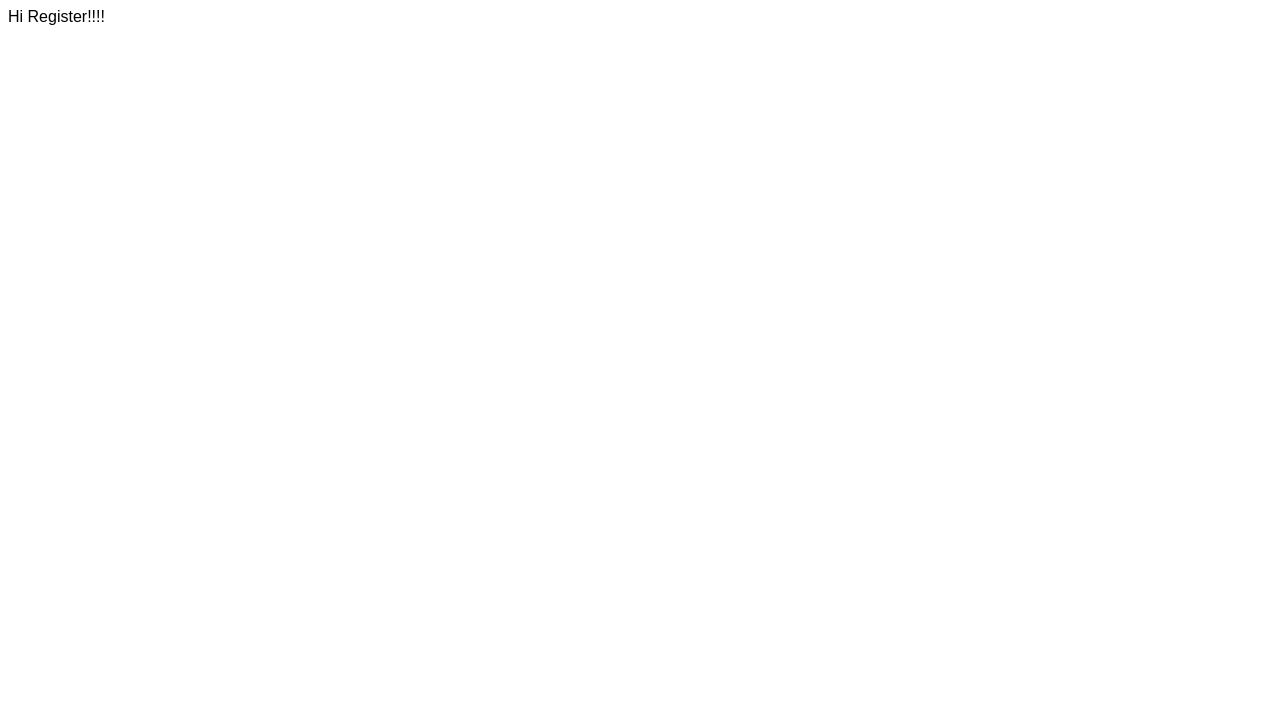
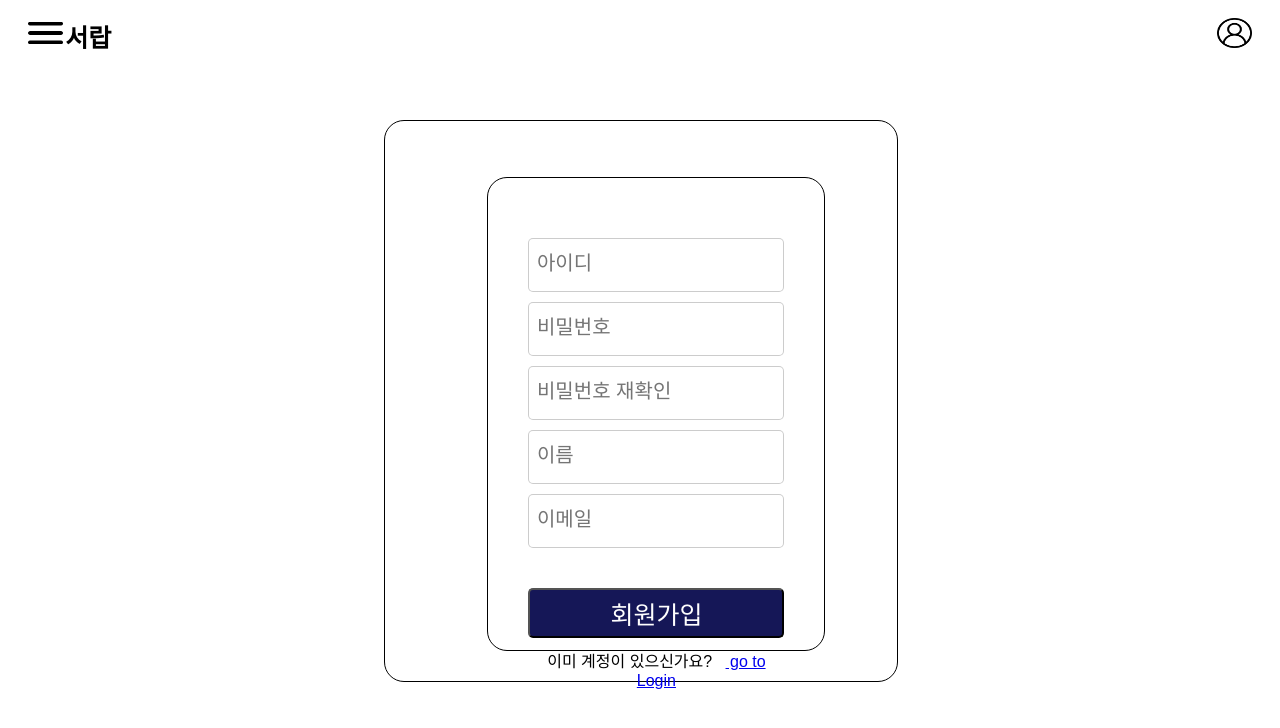
Before and after one commit to to06109/Seorab, a React (Create React App) app: page /register in a window 1280 px wide. Shown: the top 728 px of the page. Built offline with nearby package versions, Linux system fonts and the light colour scheme.

Commit message:
feat(Register): 회원가입 구현

```diff
--- a/src/routes/Login.js
+++ b/src/routes/Login.js
@@ -49,6 +49,7 @@ export default function Login() {
       <div id="container">
         <div className="box">
           <form className="flex_col top_margin" onSubmit={onClick}>
+            <div className="empty_login" />
             <input
               name="id"
               type="text"
--- a/src/routes/Register.js
+++ b/src/routes/Register.js
@@ -1,3 +1,110 @@
-export default function Login() {
-  return <div>Hi Register!!!!</div>
+import { useState } from 'react'
+import Nav from '../components/Nav'
+import { Link } from 'react-router-dom'
+
+export default function Register() {
+  const [data, setData] = useState({
+    id: '',
+    password: '',
+    confirmPassword: '',
+    name: '',
+    email: '',
+  })
+
+  const { id, password, confirmPassword, name, email } = data
+
+  const onChange = (e) => {
+    const { name, value } = e.target
+    setData({
+      ...data,
+      [name]: value,
+    })
+  }
+
+  const reqData = JSON.stringify({
+    id,
+    password,
+    name,
+    email,
+  })
+
+  // 백엔드 연동할 때 풀기
+  // const [resData, setResdata] = useState('');
+  // const url = 'http://127.0.0.1:8000/test/getMembers/' ;
+
+  const onClick = async (e) => {
+    e.preventDefault()
+    if (password !== confirmPassword) {
+      return alert('비밀번호와 비밀번호 확인은 같아야 합니다.')
+    }
+    console.log(id, password, confirmPassword, name, email)
+    console.log(reqData)
+
+    // 백엔드 연동할 때 풀기
+    // try{
+    //   const response = await axios.post(url, reqData,{
+    //     headers: {
+    //       // Overwrite Axios's automatically set Content-Type
+    //       'Content-Type': 'application/json'
+    //     }
+    //   });
+    //   setResdata(response.data);
+    // } catch (e) {
+    //   console.log(e)
+    //   alert("문제가 있습니다.")
+    // }
+  }
+
+  return (
+    <div id="login">
+      <Nav />
+      <div id="container">
+        <div className="box">
+          <form className="flex_col top_margin" onSubmit={onClick}>
+            <input
+              name="id"
+              type="text"
+              required
+              placeholder=" 아이디"
+              onChange={onChange}
+            ></input>
+            <input
+              name="password"
+              type="password"
+              required
+              placeholder=" 비밀번호"
+              onChange={onChange}
+            ></input>
+            <input
+              name="confirmPassword"
+              type="password"
+              required
+              placeholder=" 비밀번호 재확인"
+              onChange={onChange}
+            ></input>
+            <input
+              name="name"
+              type="text"
+              required
+              placeholder=" 이름"
+              onChange={onChange}
+            ></input>
+            <input
+              name="email"
+              type="text"
+              required
+              placeholder=" 이메일"
+              onChange={onChange}
+            ></input>
+            <button type="submit">회원가입</button>
+          </form>
+          <div className="letter">
+            이미 계정이 있으신가요?&nbsp;&nbsp;&nbsp;
+            <Link to={`/login`}> go to Login</Link>
+          </div>
+          {/* 소셜로그인 */}
+        </div>
+      </div>
+    </div>
+  )
 }
--- a/src/style.css
+++ b/src/style.css
@@ -198,14 +198,14 @@ div {
   position: absolute;
   width: 50%;
   height: 70%;
-  left: 23%;
-  top: 15%;
+  left: 20%;
+  top: 10%;
 
   padding: 40px;
 }
 
 .top_margin {
-  margin-top: 70px;
+  margin-top: 20px;
 }
 
 .flex_col {
@@ -244,4 +244,15 @@ input::placeholder {
   font-size: 25px;
   margin-bottom: 10px;
   margin-top: 30px;
+  cursor: pointer;
 }
+
+.empty_login {
+  height: 80px;
+}
+
+/* ----------------------------회원가입창---------------------------- */
+
+.letter {
+  text-align: center;
+}
```
